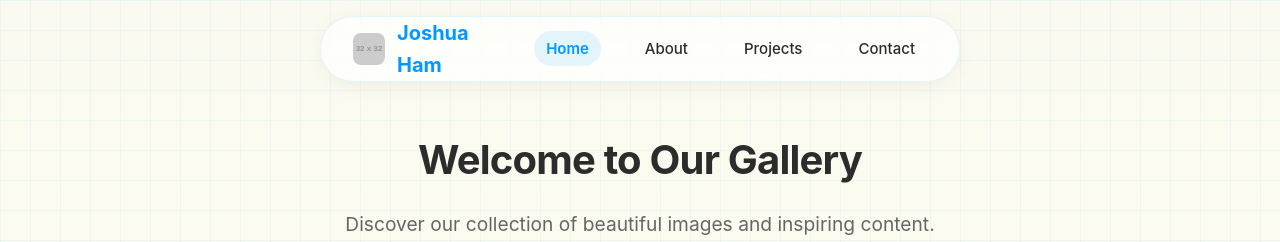
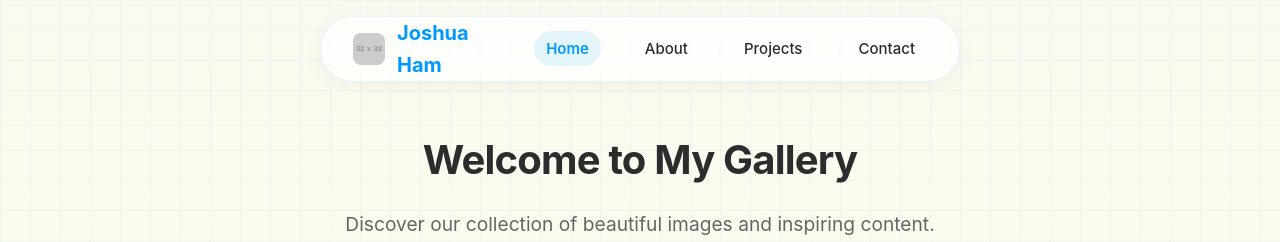
Before and after one commit to josh1244/website, a React (Vite) app: page / in a window 1280 px wide. Shown: the top 242 px of the page. Built offline with nearby package versions, Linux system fonts and the light colour scheme.

Commit message:
Another test

```diff
--- a/src/components/Home/Home.tsx
+++ b/src/components/Home/Home.tsx
@@ -4,7 +4,7 @@ const Home: React.FC = () => {
   return (
     <div className="container">
       <div className="content-section">
-        <h2>Welcome to Our Gallery</h2>
+        <h2>Welcome to My Gallery</h2>
         <p>
           Discover our collection of beautiful images and inspiring content.
         </p>
--- a/src/components/Scriptos/Scriptos.tsx
+++ b/src/components/Scriptos/Scriptos.tsx
@@ -15,7 +15,7 @@ const Scriptos: React.FC = () => {
       <div className="project-detail">
         <img
           src="https://placehold.co/1200x600/003366/ffffff?text=Scriptos+Dashboard"
-          alt="Scriptos Dashboard "
+          alt="Scriptos Dashboard"
           className="project-hero-image"
         />
 
```
